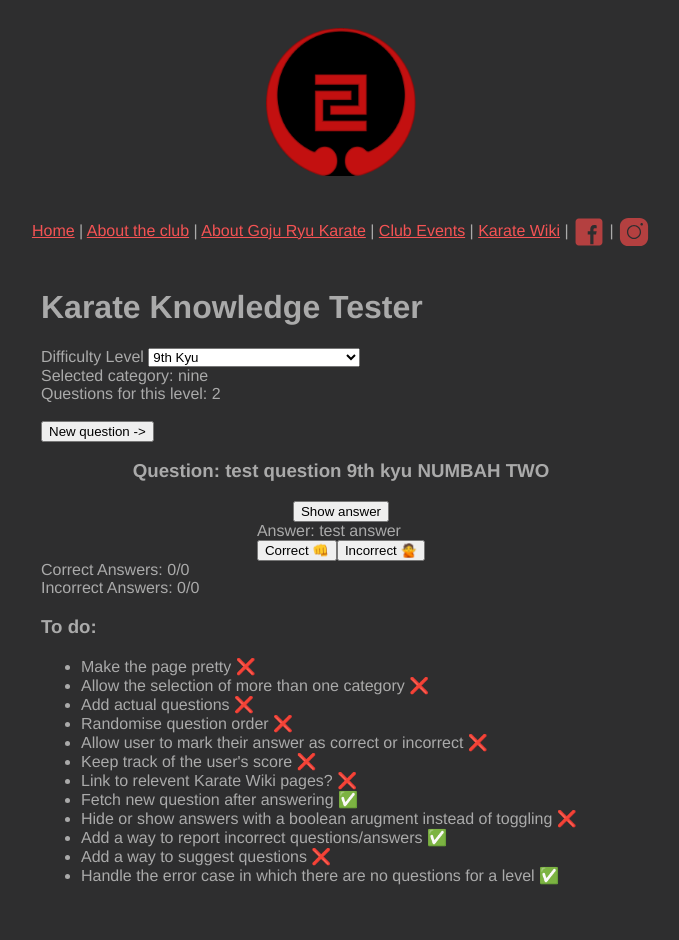
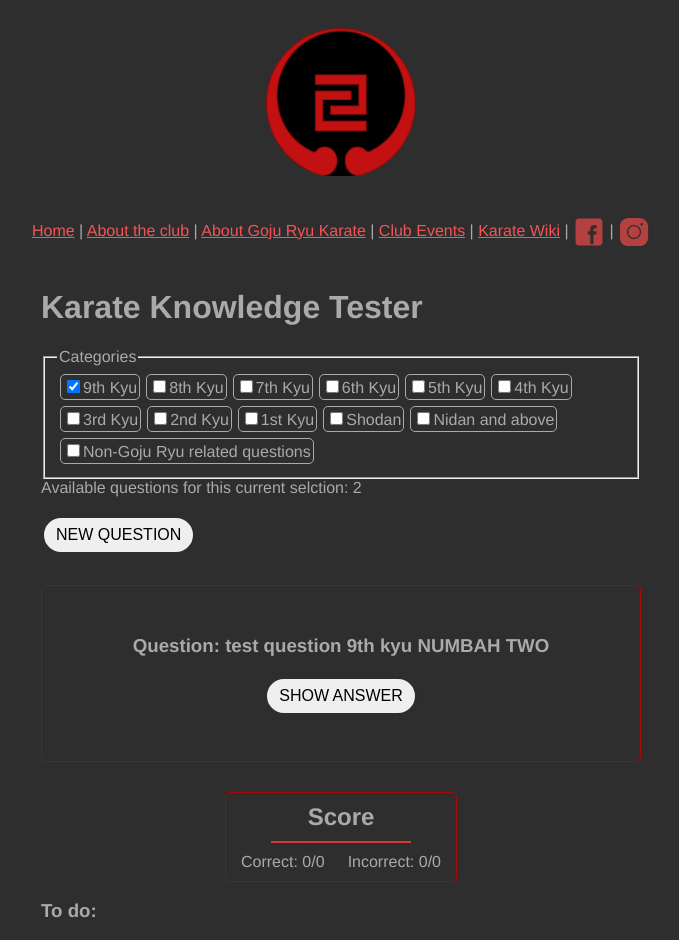
Before and after one commit to matt-auckland/uoa-karate, a Vue app: page /#/tester in a window 1280 px wide. Shown: the top 940 px of the page, without its empty margins (299-978 px from the left). Before the commit the page ends 909 px from the top, so only its background shows below. Built offline with nearby package versions, Linux system fonts and the light colour scheme.

Commit message:
Refactored question display into it's own compoennt. made things prettier

```diff
--- /dev/null
+++ b/src/components/QuestionComponent.vue
@@ -0,0 +1,117 @@
+<template>
+  <div class="question-container">
+    <img :src="questionProp.image" alt="" v-if="questionProp.image" class="question-image">
+    <h3 class="question-text">Question: {{ questionProp.question }}</h3>
+    <button v-on:click="answerVisibleProp ? revealAnswer(false) : revealAnswer(true)" class="question-button show-answer-button">Show answer</button>
+    <div v-if="answerVisibleProp" class="question-answer">
+      <div class="answer-text">Answer: {{ questionProp.answer }}</div>
+      <div class="answer-buttons-container">
+        <button v-on:click="markAnswer(true)">Correct 👊</button>
+        <button v-on:click="markAnswer(false)">Incorrect 🙅‍</button>
+      </div>
+    </div>
+  </div>
+</template>
+
+
+<script>
+
+export default {
+  components: {
+  },
+  props: {
+    questionProp: Object,
+    answerVisibleProp: Boolean
+  },
+  data: function() {
+    return {
+    }
+  },
+  methods: {
+    revealAnswer: function (showAnswer) {
+      this.$emit('revealAnswer', showAnswer)
+    },
+    markAnswer: function (answerCorrect) {
+      if (answerCorrect)
+        this.$emit('answered', true)
+      else
+        this.$emit('answered', false)
+    },
+  }
+}
+</script>
+
+
+<style scoped>
+.question-container {
+  display: flex;
+  flex-direction: column;
+  justify-content: center;
+  align-items: center;
+
+  border: 1px solid var(--persian-red-darker);
+  border-radius: 5px;
+  padding: 30px;
+  margin: 30px 0px;
+}
+
+.question-image {
+  max-width: 300px;
+}
+
+.show-answer-button {
+  margin: 0 0 15px 0;
+}
+
+.question-answer {
+  width: 100%;
+  display: flex;
+  justify-content: center;
+  flex-flow: column;
+  align-items: center;
+}
+.answer-text {
+  margin: 0 0 15px 0;
+}
+
+.answer-buttons-container {
+  display: flex;
+  justify-content: space-around;
+  width: 100%;
+}
+
+.answer-tracker {
+  display: flex;
+  flex-direction: row;
+  flex-flow: wrap;
+  justify-content: space-between;
+
+  margin: 0 auto;
+  width: 200px;
+
+  border: 1px solid var(--persian-red-darker);
+  border-radius: 5px;
+  padding: 10px 15px;
+}
+
+.answer-tracker h2 {
+  margin: 0;
+  text-align: center;
+  width: 100%;
+}
+
+.answer-tracker hr {
+	border: none;
+	border-bottom: 2px solid var(--persian-red);
+	width: 100%;
+	margin: 10px 30px;
+}
+
+button {
+	border: 3px solid var(--tuatara-dark);
+	border-radius: 30px;
+	padding: 8px 12px;
+	font-size: 16px;
+	text-transform: uppercase;
+}
+</style>
--- a/src/views/TestView.vue
+++ b/src/views/TestView.vue
@@ -3,61 +3,94 @@
     <div class="header">
 
       <h1>Karate Knowledge Tester</h1>
-      <form action="">
-        <label for="difficulty">Difficulty Level
-          <select name="difficulty" id="" v-model="questionCategory" v-on:change="filterQuestions(questionCategory)">
-            <option value="nine">9th  Kyu</option>
-            <option value="eight">8th Kyu</option>
-            <option value="seven">7th Kyu</option>
-            <option value="six">6th Kyu</option>
-            <option value="five">5th Kyu</option>
-            <option value="four">4th Kyu</option>
-            <option value="three">3rd Kyu</option>
-            <option value="two">2nd Kyu</option>
-            <option value="one">1st Kyu</option>
-            <option value="shodan">Shodan</option>
-            <option value="nidan">Nidan and above</option>
-            <option value="other">Non-Goju Ryu related questions</option>
-          </select>
-        </label>
-      </form>
+      <fieldset class="category-container">
+          <legend>Categories</legend>
+            <div class="checkbox-div">
+              <input type="checkbox" id="nine" value="nine" v-model="questionCategories" v-on:click="filterQuestions(questionCategories)" checked>
+              <label for="nine">9th  Kyu</label>
+            </div>
+            <div class="checkbox-div">
+              <input type="checkbox" id="eight" value="eight" v-model="questionCategories" v-on:click="filterQuestions(questionCategories)">
+              <label for="eight">8th Kyu</label>
+            </div>
+            <div class="checkbox-div">
+              <input type="checkbox" id="seven" value="seven" v-model="questionCategories" v-on:click="filterQuestions(questionCategories)">
+              <label for="seven">7th Kyu</label>
+            </div>
+            <div class="checkbox-div">
+              <input type="checkbox" id="six" value="six" v-model="questionCategories" v-on:click="filterQuestions(questionCategories)">
+              <label for="six">6th Kyu</label>
+            </div>
+            <div class="checkbox-div">
+              <input type="checkbox" id="five" value="five" v-model="questionCategories" v-on:click="filterQuestions(questionCategories)">
+              <label for="five">5th Kyu</label>
+            </div>
+            <div class="checkbox-div">
+              <input type="checkbox" id="four" value="four" v-model="questionCategories" v-on:click="filterQuestions(questionCategories)">
+              <label for="four">4th Kyu</label>
+            </div>
+            <div class="checkbox-div">
+              <input type="checkbox" id="three" value="three" v-model="questionCategories" v-on:click="filterQuestions(questionCategories)">
+              <label for="three">3rd Kyu</label>
+            </div>
+            <div class="checkbox-div">
+              <input type="checkbox" id="two" value="two" v-model="questionCategories" v-on:click="filterQuestions(questionCategories)">
+              <label for="two">2nd Kyu</label>
+            </div>
+            <div class="checkbox-div">
+              <input type="checkbox" id="one" value="one" v-model="questionCategories" v-on:click="filterQuestions(questionCategories)">
+              <label for="one">1st Kyu</label>
+            </div>
+            <div class="checkbox-div">
+              <input type="checkbox" id="shodan" value="shodan" v-model="questionCategories" v-on:click="filterQuestions(questionCategories)">
+              <label for="shodan">Shodan</label>
+            </div>
+            <div class="checkbox-div">
+              <input type="checkbox" id="nidan" value="nidan" v-model="questionCategories" v-on:click="filterQuestions(questionCategories)">
+              <label for="nidan">Nidan and above</label>
+            </div>
+            <div class="checkbox-div">
+              <input type="checkbox" id="other" value="other" v-model="questionCategories" v-on:click="filterQuestions(questionCategories)">
+              <label for="other">Non-Goju Ryu related questions</label>
+            </div>
+      </fieldset>
 
-      <div>Selected category: {{ questionCategory }}</div>
-      <div>Questions for this level: {{ filteredQuestions.length }}</div>
+      <div>Available questions for this current selction: {{ filteredQuestions.length }}</div>
       <br>
 
-      <button v-on:click="randomQuestion()" v-if="filteredQuestions.length > 1" class="new-question-button">New question -></button>
+      <button v-on:click="randomQuestion()" v-if="filteredQuestions.length > 1" class="new-question-button">New question</button>
 
-      <div class="question-container">
-        <div  class="question-image-container">
-          <img :src="currentQuestion.image" alt="" v-if="currentQuestion.image" class="question-image">
-        </div>
-        <h3 class="question-text">Question: {{ currentQuestion.question }}</h3>
-        <button v-on:click="toggleAnswer()" class="question-button">Show answer</button>
-        <div v-if="showAnswer" class="question-answer">
-          <div>Answer: {{ currentQuestion.answer }}</div>
-          <button v-on:click="markAnswer(true)">Correct 👊</button>
-          <button v-on:click="markAnswer(false)">Incorrect 🙅‍</button>
-        </div>
-      </div>
+      <QuestionComponent
+        :questionProp="currentQuestion"
+        :answerVisibleProp="answerVisible"
+        v-on:revealAnswer="revealAnswer($event)"
+        v-on:answered="markAnswer($event)">
+      </QuestionComponent>
+
     </div>
-    <div>Correct Answers: {{ correctAnswers }}/{{ correctAnswers + incorrectAnswers}}</div>
-    <div>Incorrect Answers: {{ incorrectAnswers }}/{{ correctAnswers + incorrectAnswers}}</div>
+    <div class="answer-tracker">
+      <h2>Score</h2>
+      <hr>
+      <span class="">Correct: {{ scoreObj.correctAnswers }}/{{ scoreObj.total()}}</span>
+      <span>Incorrect: {{ scoreObj.incorrectAnswers }}/{{ scoreObj.total()}}</span>
+    </div>
 
     <div>
       <h3>To do:</h3>
       <ul>
         <li>Make the page pretty ❌</li>
-        <li>Allow the selection of more than one category ❌</li>
         <li>Add actual questions ❌</li>
-        <li>Randomise question order ❌</li>
-        <li>Allow user to mark their answer as correct or incorrect ❌</li>
-        <li>Keep track of the user's score ❌</li>
+        <li>Don't show questions that have be answered correct again (when correct through q in and array and filter these out everytime we recreate the `filteredQuestions`) ❌</li>
         <li>Link to relevent Karate Wiki pages? ❌</li>
+        <li>Add a way to report incorrect questions/answers ❌</li>
+        <li>Add a way to suggest questions ❌</li>
+        <li>Refactor the question display out into it's own component ✅</li>
+        <li>Allow the selection of more than one category ✅</li>
+        <li>Randomise question order ✅</li>
+        <li>Allow user to mark their answer as correct or incorrect ✅</li>
+        <li>Keep track of the user's score ✅</li>
         <li>Fetch new question after answering ✅</li>
-        <li>Hide or show answers with a boolean arugment instead of toggling ❌</li>
-        <li>Add a way to report incorrect questions/answers ✅</li>
-        <li>Add a way to suggest questions ❌</li>
+        <li>Hide or show answers with a boolean arugment instead of toggling ✅</li>
         <li>Handle the error case in which there are no questions for a level ✅</li>
       </ul>
     </div>
@@ -67,21 +100,27 @@
 <script>
 
 import questions from '../assets/questions.json'
+import QuestionComponent from '@/components/QuestionComponent.vue'
 
 export default {
   components: {
+    QuestionComponent
   },
   beforeMount() {
       this.randomQuestion()
     },
   data: function() {
     return {
-      correctAnswers: 0,
-      incorrectAnswers: 0,
-      questionCategory: 'nine',
+      scoreObj: {
+        correctAnswers: 0,
+        incorrectAnswers: 0,
+        total: () => this.scoreObj.correctAnswers + this.scoreObj.incorrectAnswers
+      },
+      questionCategories: ['nine'],
       questions: questions[0],
       filteredQuestions: questions[0].nine,
-      showAnswer: false,
+      answeredQuestions: [],
+      answerVisible: false,
       currentQuestion: false,
       placeholderQuestion: {
         question: "No questions found for this difficulty",
@@ -90,32 +129,44 @@ export default {
     }
   },
   methods: {
-    filterQuestions: function (diff) {
-      this.filteredQuestions = this.questions[diff]
-      this.randomQuestion()
+    filterQuestions: function (questionCategories) {
+      this.$nextTick(function(questionCategories) {
+        const questions = this.questions
+        this.filteredQuestions = questionCategories.map(function (category) {
+          return questions[category]
+        })
+
+        this.filteredQuestions = [].concat.apply([], this.filteredQuestions)
+        this.randomQuestion()
+      })
     },
     randomQuestion: function () {
+
       if (this.filteredQuestions.length === 0) {
         this.currentQuestion = this.placeholderQuestion
-        this.toggleAnswer()
+        this.answerVisible = false
+        return
+      } else if (this.filteredQuestions.length === 1) {
+        this.currentQuestion = this.filteredQuestions[0]
+        this.answerVisible = false
         return
       }
       const randomNum = Math.floor(Math.random() * this.filteredQuestions.length)
       if ( !this.currentQuestion || this.currentQuestion !== this.filteredQuestions[randomNum]) {
         this.currentQuestion = this.filteredQuestions[randomNum]
-        this.toggleAnswer()
+        this.answerVisible = false
       } else {
         this.randomQuestion()
       }
     },
-    toggleAnswer: function () {
-      this.showAnswer = !this.showAnswer
+    revealAnswer: function (showAnswer) {
+      this.answerVisible = showAnswer
     },
     markAnswer: function (answerCorrect) {
       if (answerCorrect)
-        this.correctAnswers++
+        this.scoreObj.correctAnswers++
       else
-        this.incorrectAnswers++
+        this.scoreObj.incorrectAnswers++
 
       this.randomQuestion()
     },
@@ -137,10 +188,25 @@ export default {
   min-width: 320px;
 }
 
-.history {
+.checkbox-div {
+	margin: 3px 3px;
+  border: 1px solid;
+	border-radius: 5px;
+	padding: 2px;
+}
+
+.checkbox-div:hover, .checkbox-div:active, .checkbox-div:checked {
+  border: 1px solid var(--persian-red-darker);
+}
+
+.checkbox-div label, .checkbox-div input {
+	cursor: pointer;
+
+}
+
+.category-container {
   display: flex;
-  flex-direction: row;
-  justify-content: space-between;
+  flex-wrap: wrap;
 }
 
 .question-container {
@@ -149,4 +215,39 @@ export default {
   justify-content: center;
   align-items: center;
 }
+
+.answer-tracker {
+  display: flex;
+  flex-direction: row;
+  flex-flow: wrap;
+  justify-content: space-between;
+
+  margin: 0 auto;
+  width: 200px;
+
+  border: 1px solid var(--persian-red-darker);
+  border-radius: 5px;
+  padding: 10px 15px;
+}
+
+.answer-tracker h2 {
+  margin: 0;
+  text-align: center;
+  width: 100%;
+}
+
+.answer-tracker hr {
+	border: none;
+	border-bottom: 2px solid var(--persian-red);
+	width: 100%;
+	margin: 10px 30px;
+}
+
+button {
+	border: 3px solid var(--tuatara-dark);
+	border-radius: 30px;
+	padding: 8px 12px;
+	font-size: 16px;
+	text-transform: uppercase;
+}
 </style>
```
